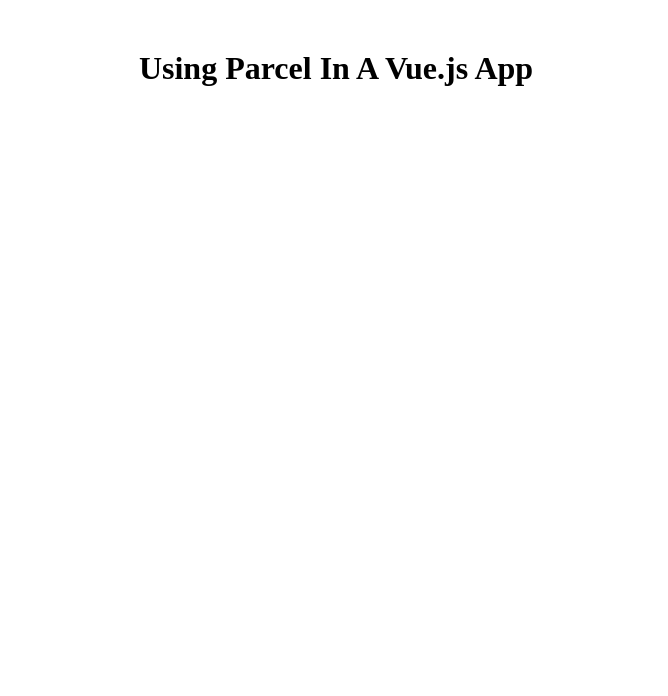
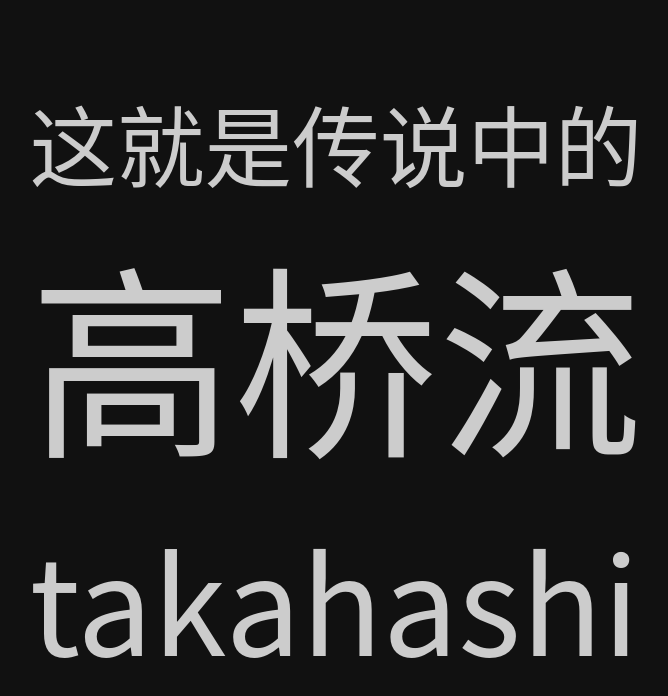
Before and after one commit to Deturium/PPT, a Vue app: page / in a window 1280 px wide. Shown: the top 696 px of the page, without its empty margins (304-972 px from the left). Built offline with nearby package versions, Linux system fonts and the light colour scheme.

Commit message:
ppt layout

```diff
--- a/index.html
+++ b/index.html
@@ -4,7 +4,7 @@
   <meta charset="UTF-8">
   <meta name="viewport" content="width=device-width, initial-scale=1.0">
   <meta http-equiv="X-UA-Compatible" content="ie=edge">
-  <title>Vue Parcel</title>
+  <title>PPT</title>
 </head>
 <body>
   <div id="app"></div>
--- a/package.json
+++ b/package.json
@@ -2,7 +2,6 @@
   "name": "ppt",
   "version": "0.1.0",
   "description": "",
-  "main": "index.js",
   "scripts": {
     "dev": "parcel index.html"
   },
@@ -23,6 +22,8 @@
   },
   "devDependencies": {
     "@vue/component-compiler-utils": "^3.1.1",
+    "pug": "^2.0.4",
+    "stylus": "^0.54.7",
     "vue-template-compiler": "^2.6.11"
   }
 }
--- a/src/App.vue
+++ b/src/App.vue
@@ -1,24 +1,39 @@
-<template>
-  <div class="container">
-    <h1>{{ message }}</h1>
-  </div>
+<template lang="pug">
+.backgroud
+  .ppt-root
+    ppt
 </template>
 
 <script>
+import PPT from './PPT'
+
 export default {
-  name: 'App',
-  data() {
-    return {
-      message: 'Using Parcel In A Vue.js App',
-    };
+  name: 'app',
+  components: {
+    ppt: PPT,
   },
 };
 </script>
 
-<style scoped>
-  .container {
-    width: 600px;
-    margin: 50px auto;
-    text-align: center;
-  }
+<style lang="stylus">
+  *
+    box-sizing border-box
+
+  html
+    font-family: Noto Sans CJK SC, PingFang SC, Hiragino Sans GB
+
+  body
+    margin 0
+
+  .backgroud
+    height 100vh
+    color #ccc
+    background-color #111
+
+  .ppt-root
+    position fixed
+    left 5%
+    right 5%
+    top 5%
+    bottom 5%
 </style>
--- /dev/null
+++ b/src/PPT.vue
@@ -0,0 +1,25 @@
+<template lang="pug">
+  .ppt
+    slide
+</template>
+
+<script>
+import Slide from './Slide'
+
+export default {
+  name: 'ppt',
+  components: {
+    Slide,
+  },
+};
+</script>
+
+<style lang="stylus" scoped>
+
+.ppt
+  position: relative;
+  top: 48%;
+  left: 50%;
+  width: fit-content;
+  transform: translate(-50%, -50%);
+</style>
--- /dev/null
+++ b/src/Slide.vue
@@ -0,0 +1,40 @@
+<template lang="pug">
+  .slide(ref="slideDom")
+    .line
+      | 这就是传说中的
+    .line
+      | 高桥流
+    .line
+      | takahashi
+</template>
+
+<script>
+export default {
+  name: 'slide',
+
+  mounted() {
+    const slideDom = this.$refs.slideDom
+    const innerWidth = window.innerWidth
+    const innerHeight = window.innerHeight
+
+    // https://github.com/kuitos/takahashi-slides/blob/gh-pages/index.js#L254
+    Array
+      .from(slideDom.children)
+      .forEach(line => {
+        line.style.fontSize = '1rem'
+        line.style.fontSize = `${innerWidth / line.scrollWidth / 2}rem`
+      })
+
+    const scale = Math.min(innerHeight / slideDom.clientHeight, innerWidth / slideDom.clientWidth)
+		slideDom.style.transform = `scale(${scale * 0.77}) `
+  }
+};
+</script>
+
+<style lang="stylus" scoped>
+  .slide
+    font-size 16px
+
+  .line
+    width: fit-content;
+</style>
```
Also changed, not shown: 1 other file (tests, documents, lock files or other folders).
